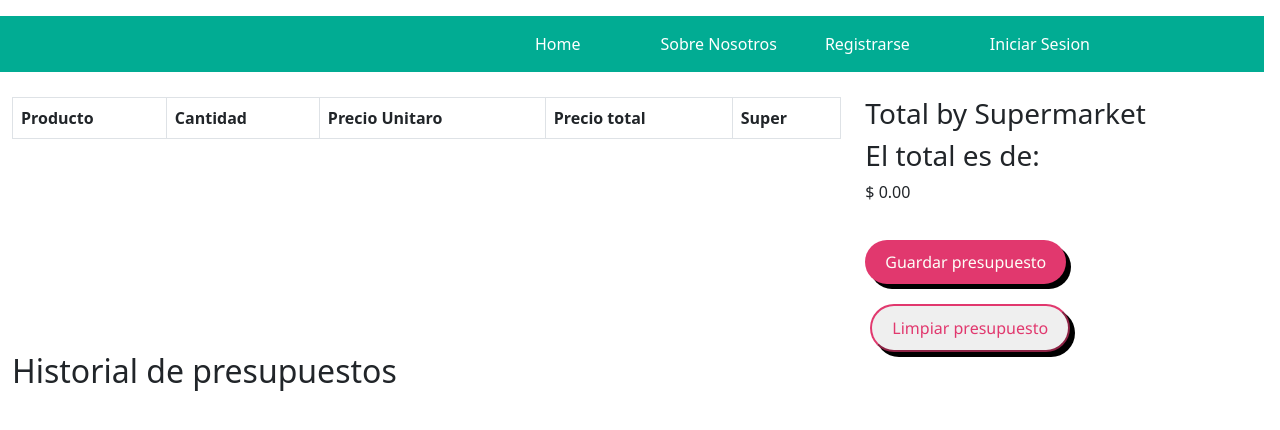
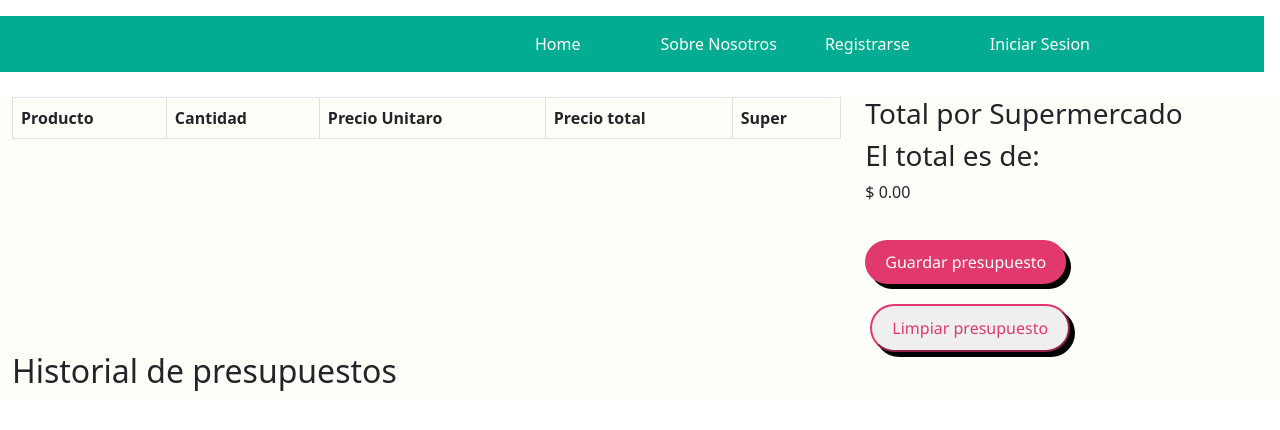
Before and after one commit to JoacoEspi/PF-BE-A-OhMyBenefit-FRONTENDWEB, a Vue app: page /user/budget in a window 1280 px wide. Shown: the top 430 px of the page. Built offline with nearby package versions, Linux system fonts and the light colour scheme.

Commit message:
Fix(frontend): Minor text changes

```diff
--- a/src/views/BudgetView.vue
+++ b/src/views/BudgetView.vue
@@ -1,7 +1,6 @@
 <template>
     <div class="container-fluid">
         <div class="row">
-            <!-- Left Side - Product Details -->
             <div class="col-md-8">
                 <table class="table table-bordered table-striped">
                     <div>
@@ -44,10 +43,9 @@
                     </div>
                 </table>
             </div>
-            <!-- Right Side - Total Divided by comercioID -->
             <div class="col-md-4">
                 <div>
-                    <h3>Total by Supermarket</h3>
+                    <h3>Total por Supermercado</h3>
                     <ul class="list-group">
                         <li v-for="(total, comercioID) in getTotalByComercioID" :key="comercioID" class="list-group-item">
                             <div v-if="comercioID == 1">
@@ -66,7 +64,6 @@
                             <p>$ {{ presupuesto.importeTotal }}</p>
                             <button class="btn-calculate" @click="sendData">Guardar presupuesto</button>
                             <button class="btn-clear" @click="limpiarPresupuesto">Limpiar presupuesto</button>
-
                         </div>
                     </ul>
                 </div>
@@ -224,7 +221,9 @@ export default {
 .row {
     margin-top: 2%;
 }
-
+.container-fluid{
+    background-color: #fdfff8;
+}
 .btn-calculate {
     background-color: #e1386e;
     color: #fdfff8;
--- a/src/views/Comments.vue
+++ b/src/views/Comments.vue
@@ -3,6 +3,7 @@
     <div class="center-container comment-input-container">
       <div class="card-comment">
         <h5 class="comment-input-container">Dejanos tu comentario</h5>
+        <h6>Tu opinion es muy importante para nosotros</h6>
         <div class="comment-input-container list-comments">
           <textarea
             v-model="nuevoComentario"
@@ -96,6 +97,7 @@ export default {
   align-items: center;
   justify-content: center;
   height: 40vh;
+  background-color: #fdfff8;
 }
 
 .card-comment {
--- a/src/views/ProductDetail.vue
+++ b/src/views/ProductDetail.vue
@@ -76,7 +76,7 @@
                           <div class="container-table" v-if="supermarketList.length > 0 && clickeado == true">
 
                             <h3>Estos son los supermercados más cercanos</h3>
-                            <button class="btn btn-danger" @click="reset">Resetar ubicacion</button>
+                            <button class="btn btn-danger" @click="reset">Resetear ubicacion</button>
                             <table class="table">
                               <thead>
                                 <tr>
@@ -97,7 +97,7 @@
                           <div v-else-if="supermarketList.length == 0 && clickeado == true">
                             <h4>Mmm, no parece haber supermercados que tengan el producto en tu area. Chequea la direccion
                               ingresada o intenta nuevamente con otra direccion</h4>
-                            <button class="btn btn-danger" @click="reset">Resetar ubicacion</button>
+                            <button class="btn btn-danger" @click="reset">Resetear ubicacion</button>
                           </div>
                         </div>
                       </div>
@@ -316,11 +316,11 @@ export default {
         this.agregadoMessage = '';
       }, 3000)
     },
-    mas(){
+    mas() {
       this.cantidad++
     },
-    menos(){
-      if(this.cantidad>1){
+    menos() {
+      if (this.cantidad > 1) {
         this.cantidad--
       }
     }
@@ -385,7 +385,7 @@ input {
   font-weight: bold;
 }
 
-.cantidad-wrapper button{
+.cantidad-wrapper button {
   margin: 5px 5px 5px 5px;
   border: none;
   background-color: #01ac93;
--- a/src/views/RegisterView.vue
+++ b/src/views/RegisterView.vue
@@ -35,6 +35,7 @@
           <div class="form-group col-md-6 mb-3 mx-auto">
             <label for="securityQuestion">Pregunta de Seguridad</label>
             <select class="form-control" id="securityQuestion" v-model="seguridad.pregunta">
+              <option value="" hidden>Elija su pregunta</option>
               <option value="Nombre de Mascota">Nombre de Mascota</option>
               <option value="Postre Favorito">Postre Favorito</option>
               <option value="Color Favorito">Color Favorito</option>
@@ -47,7 +48,7 @@
           </div>
           <div class="form-group col-md-6 mb-3 mx-auto">
             <label for="inputPass1">Contraseña</label>
-            <div id="contraHelp" class="form-text">Debe incluir una mayuscula, un numero y un caracter especial</div>
+            <div id="contraHelp" class="form-text">Debe incluir una letra mayuscula, una minuscula, un numero y un caracter especial</div>
             <input type="password" class="form-control" id="inputPass1" aria-describedby="contraHelp" v-model="password1" @input="checkPasswordMatch" />
           </div>
           <div class="form-row">
```
